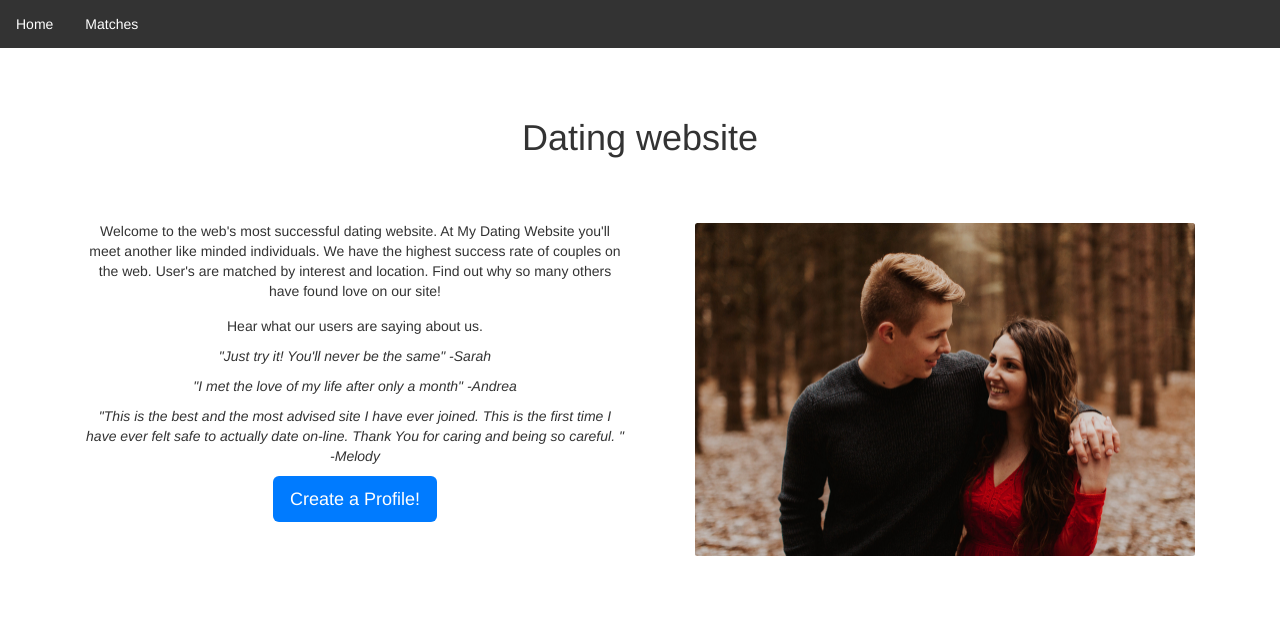
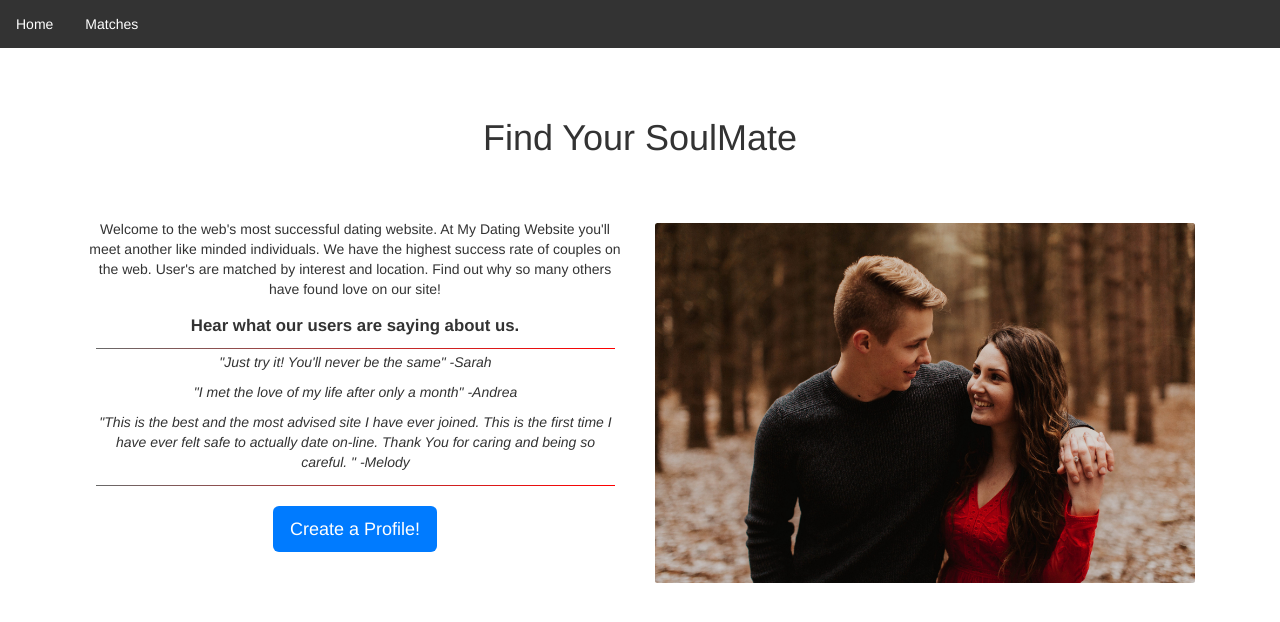
Before and after one commit to KaurEkampreet/dating, a PHP site: page /views/home.html in a window 1280 px wide. Shown: the top 622 px of the page. Run offline with PHP 8.4, Linux system fonts and the light colour scheme; some libraries are stand-ins or nearby versions.

Commit message:
added home page, styling and image

```diff
--- a/styles/styles.css
+++ b/styles/styles.css
@@ -22,3 +22,34 @@
 lists a:hover {
     background-color: #111;
 }
+
+/* styling for the container that holds home page testimonials*/
+#testimonial-container {
+    padding-top: 1px;
+    padding-bottom: 1px;
+    border-left: 1px solid white;
+    margin: 0 10px;
+    background: linear-gradient(to right, dimgrey, red);
+}
+
+/* style for the testimonial title on home page */
+#testimonial {
+    font-weight: bolder;
+    font-size: larger;
+}
+
+/* styles to help clear gradient background */
+#testimonial-white-bg {
+    background-color: white;
+    padding: 3px;
+    margin-left: -1px;
+    margin-right: -1px;
+}
+
+
+#image {
+    border-radius: 25px;
+
+    width: 600px;
+    height: auto;
+}
--- a/views/home.html
+++ b/views/home.html
@@ -9,10 +9,10 @@
     <link rel="stylesheet" href="css/bootstrap.min.css">
     <link rel="stylesheet" href="https://maxcdn.bootstrapcdn.com/bootstrap/3.4.0/css/bootstrap.min.css">
     <link href="https://fonts.googleapis.com/css?family=Montserrat" rel="stylesheet">
-    <title>Dating website</title>
+    <title>SoulMate</title>
     <!-- Favicon -->
     <link rel="icon" type="image/png"
-          href="/328/images/">
+          href="../images/romance.png">
     <link rel="stylesheet" type="text/css"
           href="../styles/styles.css">
 </head>
@@ -20,14 +20,14 @@
 <div id="nav">
     <ul id="list">
         <li class="lists"><a href="home.html">Home</a></li>
-        <li class="lists"><a href  >Matches</a></li>
+        <li class="lists"><a href="">Matches</a></li>
 
     </ul>
 </div>
 
 <br>
 <div class="container text-center">
-    <h1 id="homepage" class="pt-5 pb-5">Dating website</h1>
+    <h1 id="homepage" class="pt-5 pb-5">Find Your SoulMate </h1>
     <br>
 
     <div class="row d-flex flex-wrap align-items-center">
@@ -40,13 +40,16 @@
                     <p><i>"I met the love of my life after only a month" -Andrea</i></p>
                     <p><i>"This is the best and the most advised site I have ever joined. This is the first time I have ever felt safe to actually date on-line. Thank You for caring and being so careful. " -Melody</i></p>
                 </div>
-            </div>
+                </div>
+            <br>
+
             <button type="button" class="btn btn-lg bg-primary mb-5">Create a Profile!</button>
 
         </div>
 
             <div class="col-lg-6">
-                <img id= "image" src="../images/date.jpeg" class="img-fluid rounded float-lg-right float-md-right mt-2 image" src="" alt="Cute Couples" width="500">
+                <img id="image" src="../images/date.jpeg" class="img-fluid rounded float-lg-right float-md-right mt-2 image" alt="Cute Couples" width="500">
+               <!-- <img id="splash-image" class="rounded mb-5" src="../images/date.jpeg" alt="Image of Two People In Love" width="500"> -->
             </div>
         </div>
     </div>
```
Also changed, not shown: images/romance.png (added).
